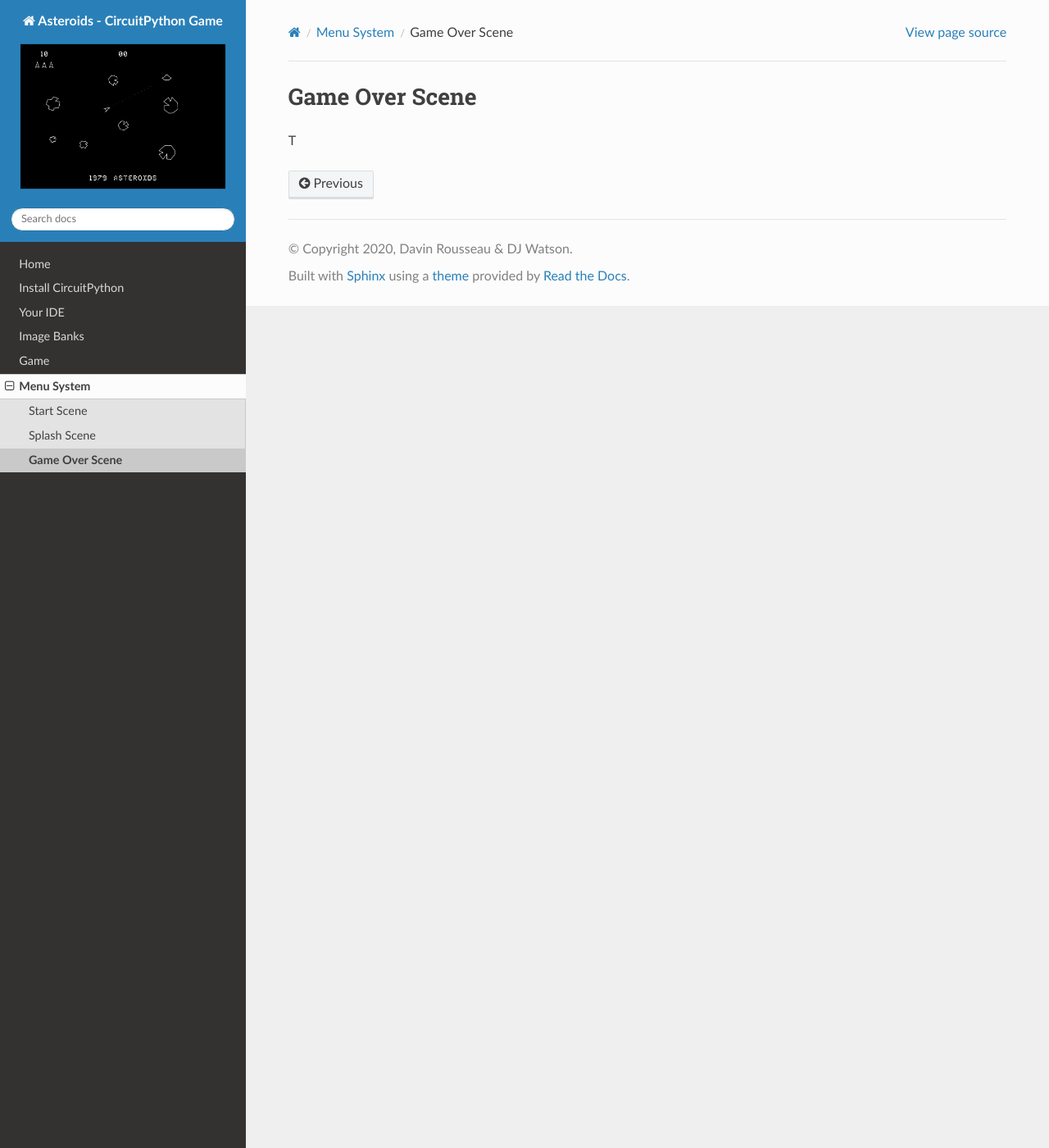
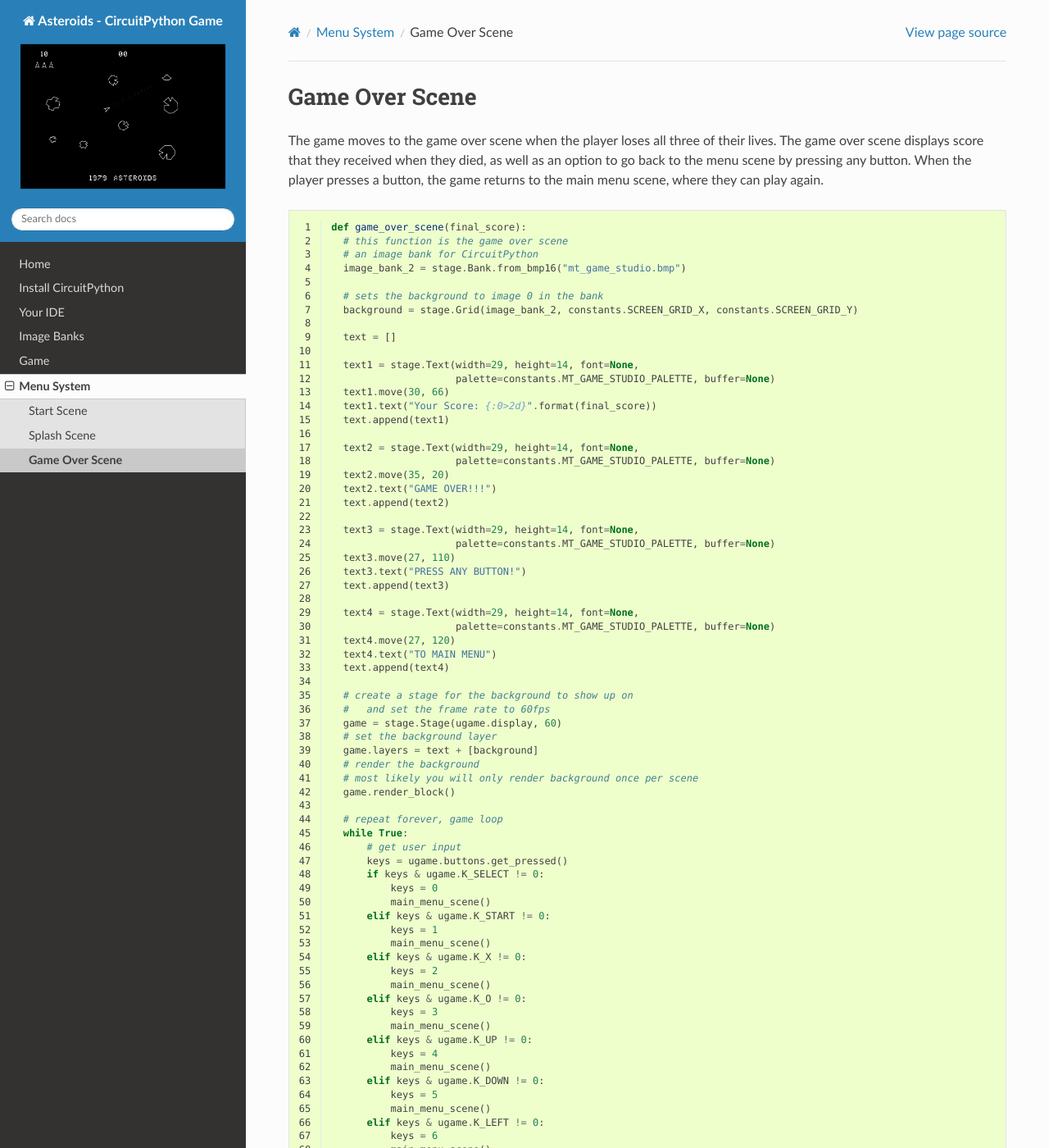
Before and after one commit to Davin-Rousseau/ICS3U-2019-Group6, a Sphinx documentation site: the page built from docs/menu/game_over_scene.rst, in a window 1280 px wide and 1400 px high. Shown: the whole window at 82% size. Built offline with Sphinx 7.4.7 and the Read the Docs theme 2.0.0, drawn with Linux system fonts in a browser that asks for light colours; some of the changed text lies outside the part shown.

Commit message:
Update game_over_scene.rst

```diff
--- a/docs/menu/game_over_scene.rst
+++ b/docs/menu/game_over_scene.rst
@@ -3,4 +3,81 @@
 Game Over Scene
 ===============
 
-T
+The game moves to the game over scene when the player loses all three of their lives. The game over scene displays score that they received when they died, as well as an option to go back to the menu scene by pressing any button. When the player presses a button, the game returns to the main menu scene, where they can play again.
+
+.. code-block:: python
+  :linenos:
+
+  def game_over_scene(final_score):
+    # this function is the game over scene
+    # an image bank for CircuitPython
+    image_bank_2 = stage.Bank.from_bmp16("mt_game_studio.bmp")
+
+    # sets the background to image 0 in the bank
+    background = stage.Grid(image_bank_2, constants.SCREEN_GRID_X, constants.SCREEN_GRID_Y)
+
+    text = []
+
+    text1 = stage.Text(width=29, height=14, font=None,
+                       palette=constants.MT_GAME_STUDIO_PALETTE, buffer=None)
+    text1.move(30, 66)
+    text1.text("Your Score: {:0>2d}".format(final_score))
+    text.append(text1)
+
+    text2 = stage.Text(width=29, height=14, font=None,
+                       palette=constants.MT_GAME_STUDIO_PALETTE, buffer=None)
+    text2.move(35, 20)
+    text2.text("GAME OVER!!!")
+    text.append(text2)
+
+    text3 = stage.Text(width=29, height=14, font=None,
+                       palette=constants.MT_GAME_STUDIO_PALETTE, buffer=None)
+    text3.move(27, 110)
+    text3.text("PRESS ANY BUTTON!")
+    text.append(text3)
+
+    text4 = stage.Text(width=29, height=14, font=None,
+                       palette=constants.MT_GAME_STUDIO_PALETTE, buffer=None)
+    text4.move(27, 120)
+    text4.text("TO MAIN MENU")
+    text.append(text4)
+
+    # create a stage for the background to show up on
+    #   and set the frame rate to 60fps
+    game = stage.Stage(ugame.display, 60)
+    # set the background layer
+    game.layers = text + [background]
+    # render the background
+    # most likely you will only render background once per scene
+    game.render_block()
+
+    # repeat forever, game loop
+    while True:
+        # get user input
+        keys = ugame.buttons.get_pressed()
+        if keys & ugame.K_SELECT != 0:
+            keys = 0
+            main_menu_scene()
+        elif keys & ugame.K_START != 0:
+            keys = 1
+            main_menu_scene()
+        elif keys & ugame.K_X != 0:
+            keys = 2
+            main_menu_scene()
+        elif keys & ugame.K_O != 0:
+            keys = 3
+            main_menu_scene()
+        elif keys & ugame.K_UP != 0:
+            keys = 4
+            main_menu_scene()
+        elif keys & ugame.K_DOWN != 0:
+            keys = 5
+            main_menu_scene()
+        elif keys & ugame.K_LEFT != 0:
+            keys = 6
+            main_menu_scene()
+        elif keys & ugame.K_RIGHT != 0:
+            keys = 7
+            main_menu_scene()
+        # redraw sprite list
+        pass # just a placeholder until you write the code
```
